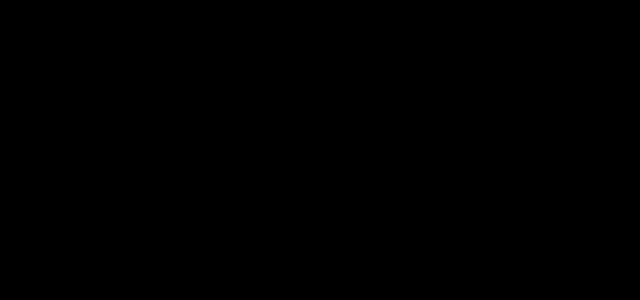
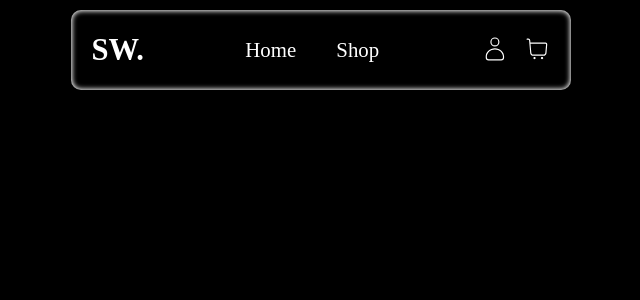
Before and after one commit to bug-hunte-r/3d-watches-website, a Next.js app: page /Cart in a window 1280 px wide. Shown: the top 300 px of the page, without its empty margins (319-959 px from the left). Built offline with nearby package versions, Linux system fonts and the light colour scheme.

Commit message:
set navbar for cart page

```diff
--- a/src/app/Cart/page.js
+++ b/src/app/Cart/page.js
@@ -1,10 +1,13 @@
 import React from 'react'
 import style from '../../style/Cart/Cart.css'
 import media from '../../style/Cart/mediaCart.css'
+import Nav from '@/components/templates/Nav'
 
 function Cart() {
   return (
-    <div>Cart</div>
+    <div className='container'>
+        <Nav />
+    </div>
   )
 }
 
```
